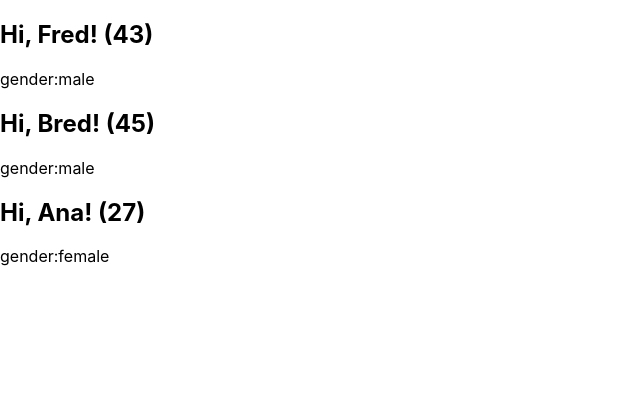
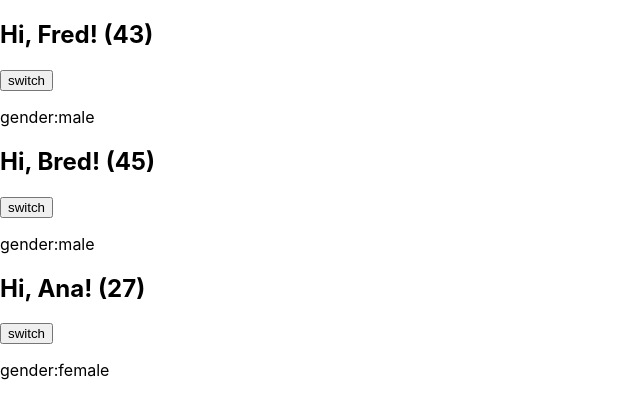
Before and after one commit to MartaPipan/react-10-06-2024, a React (Create React App) app: page / in a window 1280 px wide. Shown: the top 418 px of the page, without its empty margins (0-640 px from the left). Built offline with nearby package versions, Linux system fonts and the light colour scheme.

Commit message:
add setState

```diff
--- a/src/components/Ciao/index.jsx
+++ b/src/components/Ciao/index.jsx
@@ -8,6 +8,10 @@ class Ciao extends Component {
             isSelect: false,
         };
     }
+    handlerClickInButton = () => {
+        const { isHi } = this.state;
+        this.setState({ isHi: !isHi })
+    }
     render() {
         const { isHi } = this.state;
         console.log(this.props);
@@ -15,6 +19,7 @@ class Ciao extends Component {
         return (
             <article>
                 <h2>{isHi ? 'Hi' : 'Bye'}, {name}! ({age})</h2>
+                <button onClick={this.handlerClickInButton}>switch</button>
                 <p>gender:{isMale ? 'male' : 'female'}</p>
             </article>
         );
```
